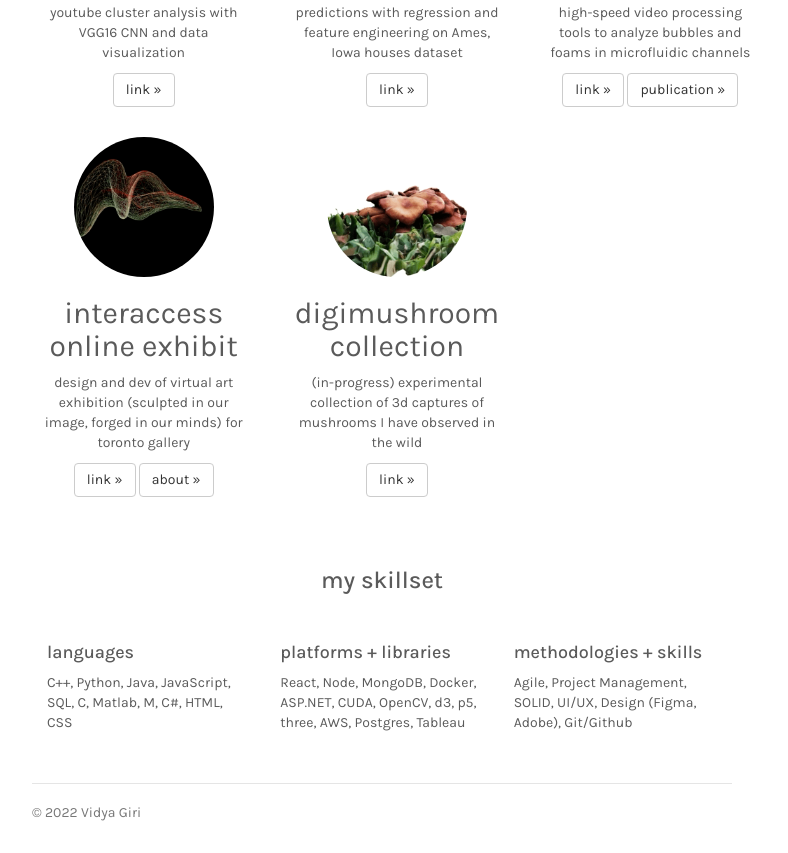
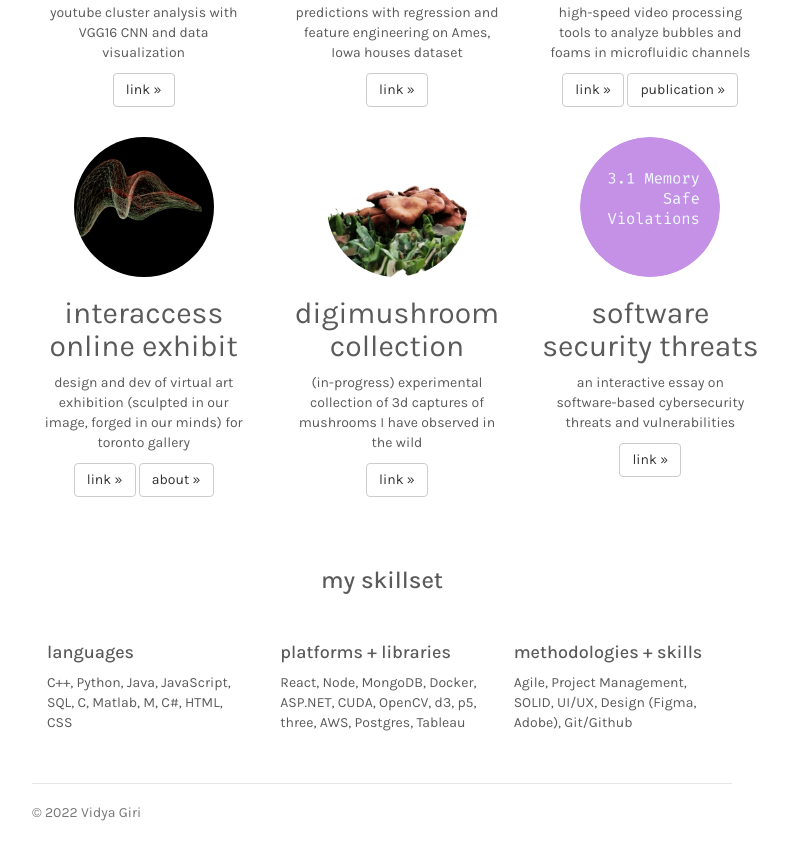
Before and after one commit to vidgi/vidgi.github.io, a plain HTML site: page index.html in a window 1280 px wide. Shown: the part 1250-2103 px from the top of the page, without its empty margins (258-1046 px from the left). Drawn offline with nearby package versions, Linux system fonts and the light colour scheme.

Commit message:
adding project

```diff
--- a/index.html
+++ b/index.html
@@ -131,6 +131,13 @@
                 <p><a class="btn btn-default" href="https://vidgi.github.io/mushroom-collection/" role="button">link &raquo;</a></p>
               </div>
 
+              <div class="col-lg-4">
+                <img class="img-circle" src="images/security.png" alt="mushroom collection" width="140" height="140">
+                <h2>software security threats</h2>
+                <p>an interactive essay on software-based cybersecurity threats and vulnerabilities</p>
+                <p><a class="btn btn-default" href="https://vidgi.github.io/software-security-threats/" role="button">link &raquo;</a></p>
+              </div>
+
             </div>
           </div>
         </div>
```
Also changed, not shown: images/security.png (added).
